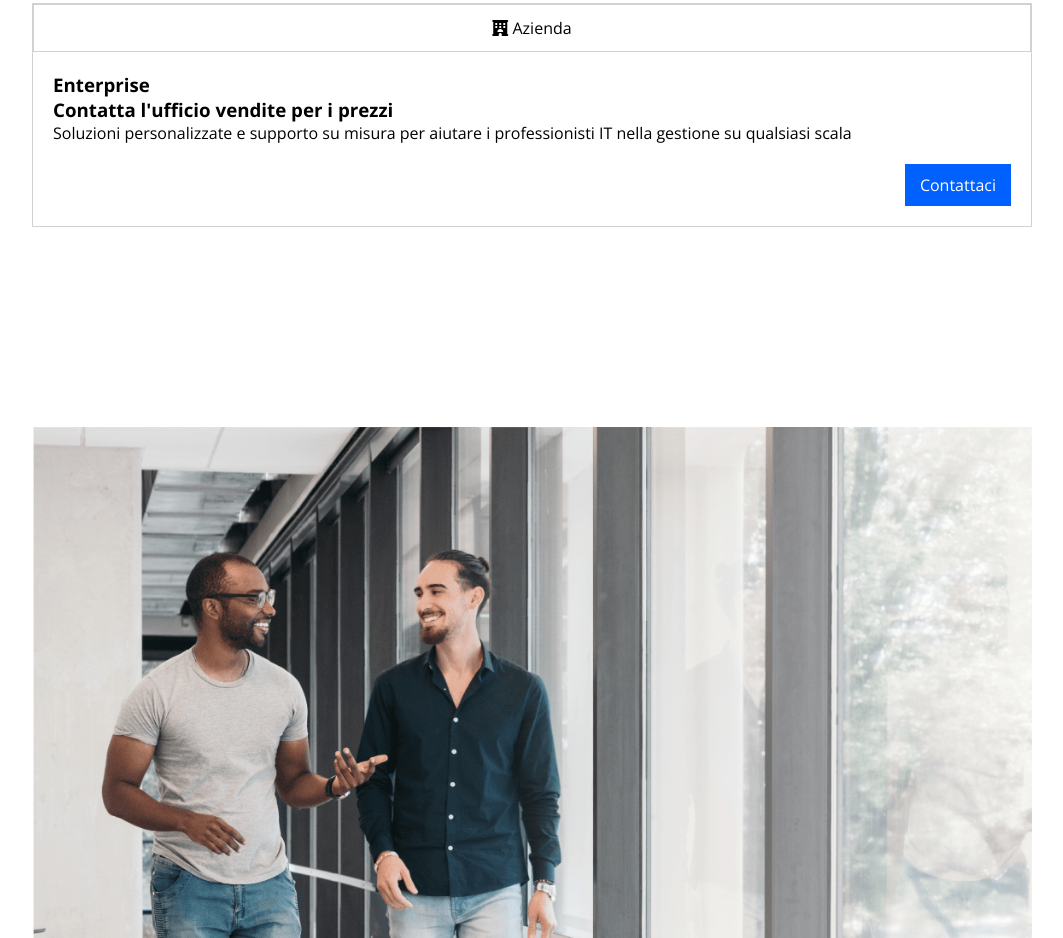
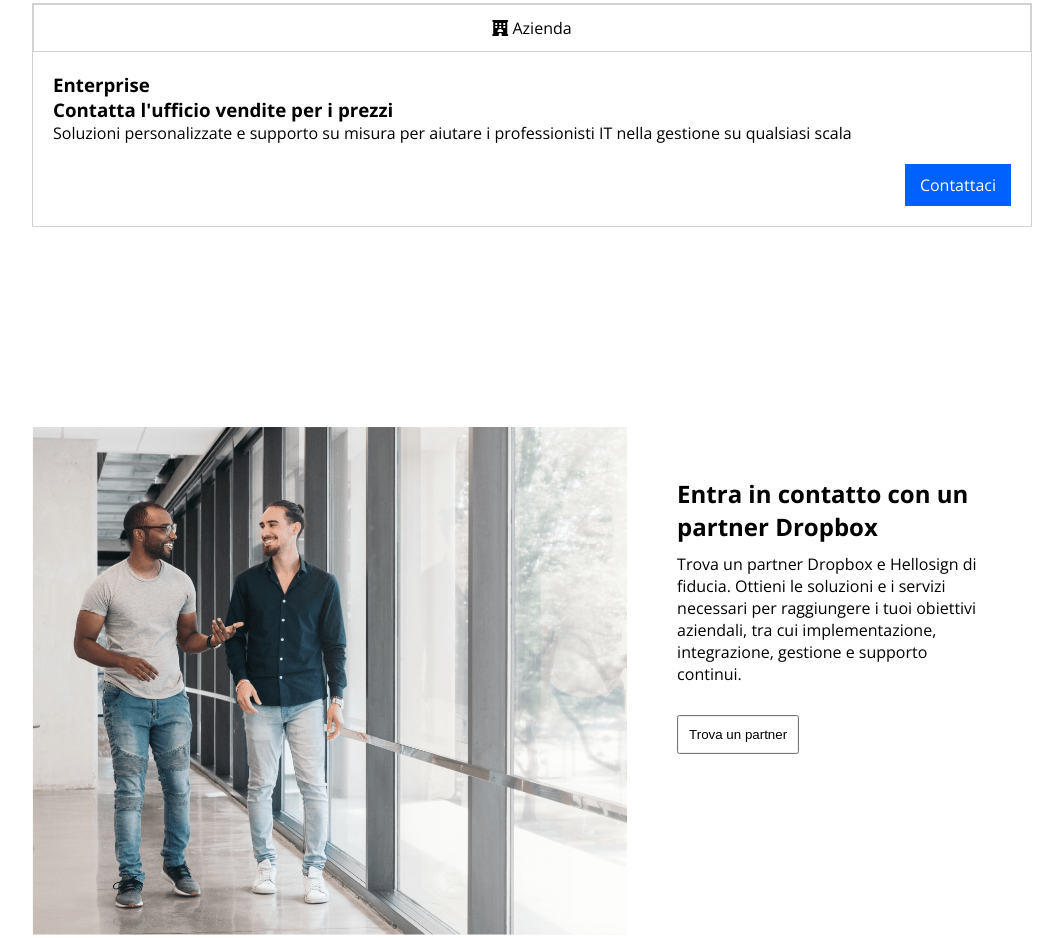
Before and after one commit to AndreaRispoli97/htmlcss-dropbox, a plain HTML site: page index.html in a window 1280 px wide. Shown: the part 1883-2821 px from the top of the page, without its empty margins (108-1171 px from the left). Drawn offline with nearby package versions, Linux system fonts and the light colour scheme.

Commit message:
feat: aggiunto readme, completato progetto con migliorie da fare

```diff
--- a/css/style.css
+++ b/css/style.css
@@ -171,10 +171,29 @@ header ul{
 
 .second-section{
     padding: 200px 0px 160px 0px;
+    display: flex;
 }
 
 .img-partner{
-    width: 30%;
+    height: 30%;
+    width: auto;
+}
+
+.text-partner {
+    padding: 50px;
+    width: 70%;
+}
+
+.p1{
+    padding:10px 0px 30px 0px;
+}
+
+.btn-white{
+    display: flex;
+    background-color: #ffffff;
+    color: #000000;
+
+    padding:10px;
 }
 
 .lastbox{
--- a/index.html
+++ b/index.html
@@ -161,15 +161,22 @@
         </section>
         <section id="container-tabella">
             <div class="second-section">
-                <div classe="img-partner">
-                    <img src="/img/partner.png" alt="partner">
+                <div>
+                    <img src="/img/partner.png" alt="partner" classe="img-partner">
+                </div>
+                <div class="text-partner">
 
                     <h1>Entra in contatto con un partner Dropbox</h1>
-                    <p>Trova un partner Dropbox e Hellosign di fiducia. Ottieni le soluzioni e i servizi necessari per
+                    <p class="p1">Trova un partner Dropbox e Hellosign di fiducia. Ottieni le soluzioni e i servizi necessari per
                         raggiungere i tuoi obiettivi aziendali, tra cui implementazione, integrazione, gestione e
                         supporto
                         continui.</p>
+                        <button><a href="#" class="btn-white">Trova un partner</a></button>
+
                 </div>
+
+
+
             </div>
         </section>
         <section id="container-tabella">
```
Also changed, not shown: 1 other file.
